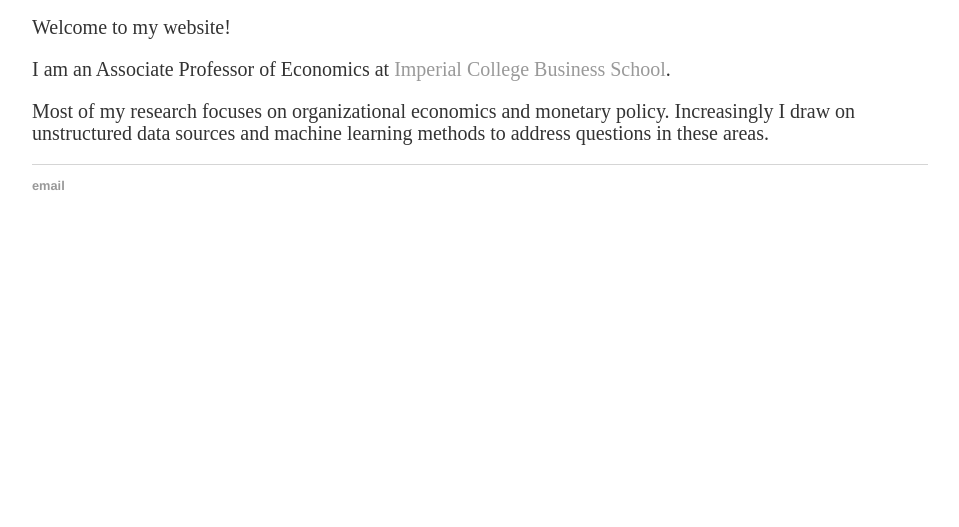
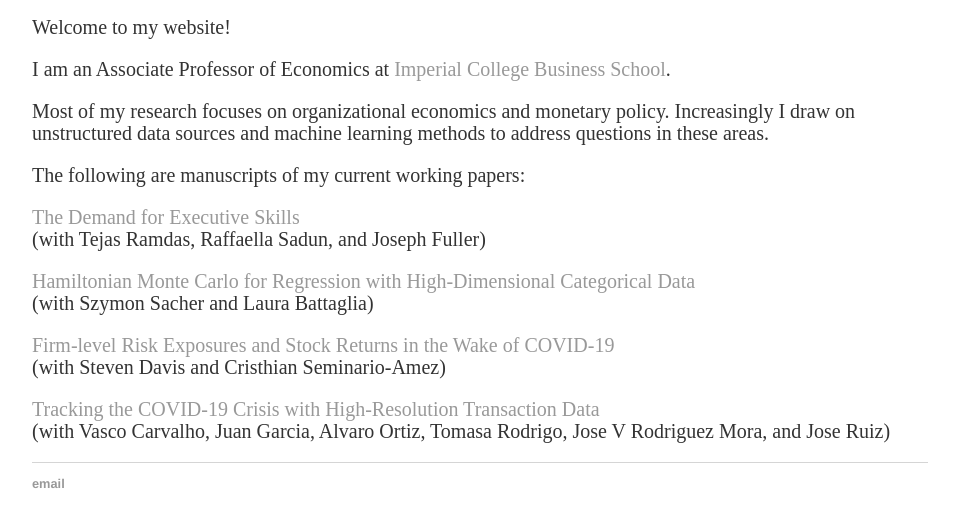
Before and after one commit to sekhansen/sekhansen.github.io, a Jekyll site: the page built from index.html, in a window 1280 px wide, cut to the strip 523-1074 px from the top of the page. Shown: the top 527 px of the strip, without its empty margins (160-1119 px from the left). Built offline with Jekyll 4.4.1, drawn with Linux system fonts in a browser that asks for light colours; before the commit the page ends 900 px from its top, so only the background shows below that.

Commit message:
update with HMC working paper

```diff
--- a/index.html
+++ b/index.html
@@ -8,4 +8,21 @@ title: Stephen Hansen - Economics Professor
 	<p>Welcome to my website!</p>
 	<p>I am an Associate Professor of Economics at <a href="https://www.imperial.ac.uk/business-school/">Imperial College Business School</a>.</p>
 	<p> Most of my research focuses on organizational economics and monetary policy.  Increasingly I draw on unstructured data sources and machine learning methods to address questions in these areas.</p>
+    <p> The following are manuscripts of my current working papers:</p>
+    <p>
+        <a href="./pdf_files/ceo_skill_demand.pdf"> The Demand for Executive Skills</a>
+        <br>(with Tejas Ramdas, Raffaella Sadun, and Joseph Fuller)
+    </p>
+    <p>
+        <a href="./pdf_files/hmc.pdf"> Hamiltonian Monte Carlo for Regression with High-Dimensional Categorical Data</a>
+        <br>(with Szymon Sacher and Laura Battaglia)
+    </p>
+    <p>
+        <a href="./pdf_files/risk_exposures.pdf"> Firm-level Risk Exposures and Stock Returns in the Wake of COVID-19 </a>
+          <br>(with Steven Davis and Cristhian Seminario-Amez)
+    </p>
+    <p>
+        <a href="./pdf_files/Covid19.pdf"> Tracking the COVID-19 Crisis with High-Resolution Transaction Data </a>
+          <br>(with Vasco Carvalho, Juan Garcia, Alvaro Ortiz, Tomasa Rodrigo, Jose V Rodriguez Mora, and Jose Ruiz)
+    </p>
 </div><!-- /.blurb -->
```
Also changed, not shown: 1 other file.
